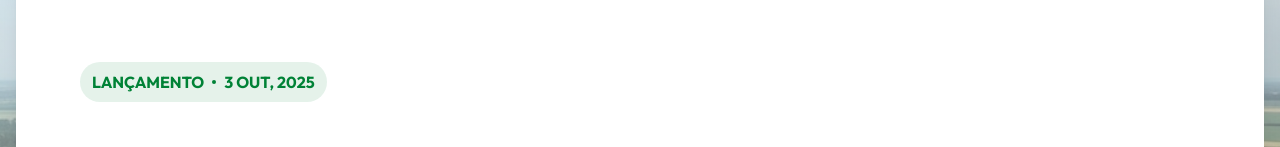
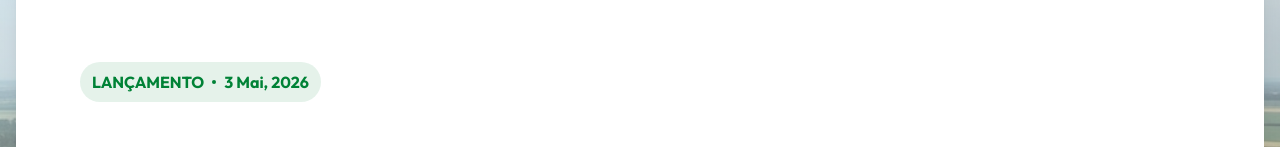
Before and after one commit to agristato/app, a Next.js app: page / in a window 1280 px wide. Shown: the part 206-353 px from the top of the page. Built offline with nearby package versions, Linux system fonts and the light colour scheme; no server answers; the database is empty.

Commit message:
fix: change release date

```diff
--- a/src/app/page.tsx
+++ b/src/app/page.tsx
@@ -153,7 +153,7 @@ export default function Home() {
                 </span>
                 <div className="w-1 h-1 bg-green-700 rounded-full" />
                 <span className="text-green-700 text-sm md:text-base font-bold font-outfit">
-                  3 OUT, 2025
+                  3 Mai, 2026
                 </span>
               </div>
 
```
